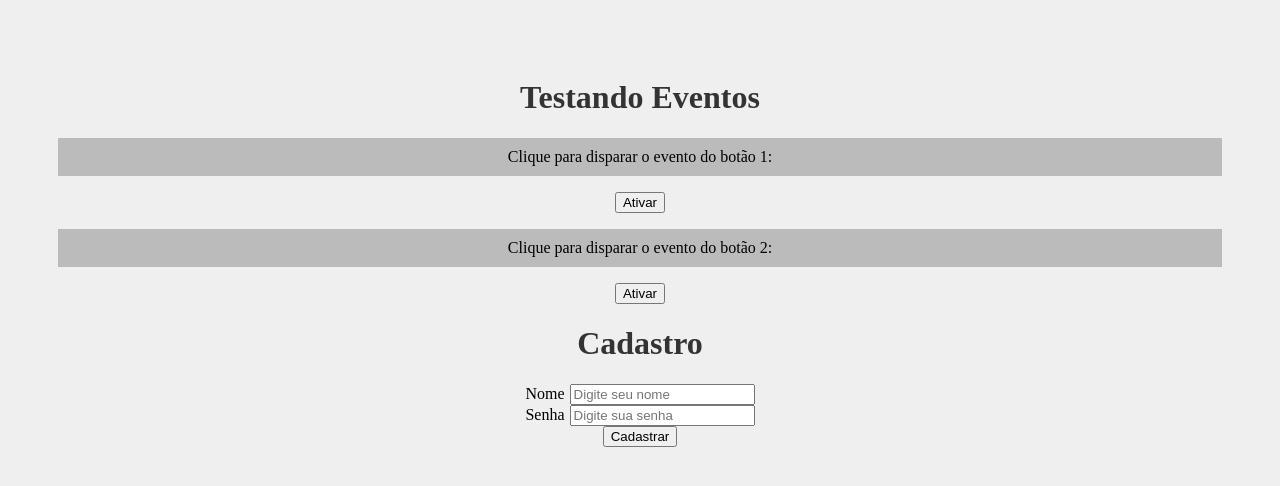
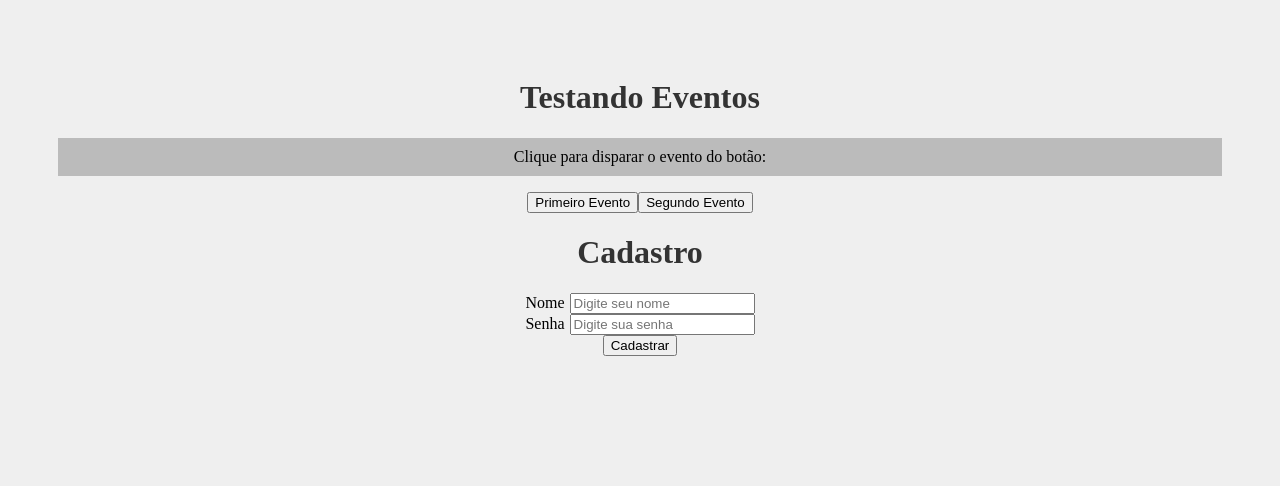
Before and after one commit to bisaio/estudo-react, a React (Create React App) app in the folder my-app/: page / in a window 1280 px wide. Shown: the top 486 px of the page. Built offline with nearby package versions, Linux system fonts and the light colour scheme.

Commit message:
aula_11 - eventos por props

```diff
--- a/my-app/src/App.tsx
+++ b/my-app/src/App.tsx
@@ -4,13 +4,10 @@ import Form from './components/Form';
 
 function App() {
 
-  const name = 'Ana'
-
   return (
     <div className="App">
       <h1>Testando Eventos</h1>
-      <EventoClick numero={1} />
-      <EventoClick numero={2} />
+      <EventoClick />
       <Form />
     </div>
   );
--- a/my-app/src/components/EventoClick.tsx
+++ b/my-app/src/components/EventoClick.tsx
@@ -1,16 +1,20 @@
-interface EventoClickProps {
-    numero: number;
-}
+import Button from "./eventos/Button";
 
-export default function EventoClick({ numero }: EventoClickProps) {
+export default function EventoClick() {
     function meuEvento() {
-        console.log(`clique no botao: ${numero}`);
+        console.log(`primeiro evento`);
+    }
+
+    function segundoEvento() {
+        console.log("segundo evento");
+
     }
 
     return (
         <div>
-            <p>Clique para disparar o evento do botão {numero}:</p>
-            <button onClick={meuEvento}>Ativar</button>
+            <p>Clique para disparar o evento do botão:</p>
+            <Button text="Primeiro Evento" event={meuEvento}/>
+            <Button text="Segundo Evento" event={segundoEvento}/>
         </div>
     )
 }
--- /dev/null
+++ b/my-app/src/components/eventos/Button.tsx
@@ -0,0 +1,8 @@
+interface ButtonProps {
+    text: string
+    event: () => void
+}
+
+export default function Button(props: ButtonProps) {
+    return <button onClick={props.event}>{props.text}</button>
+}
```
Also changed, not shown: my-app/src/components/Form.tsx (+4 -4 lines).
